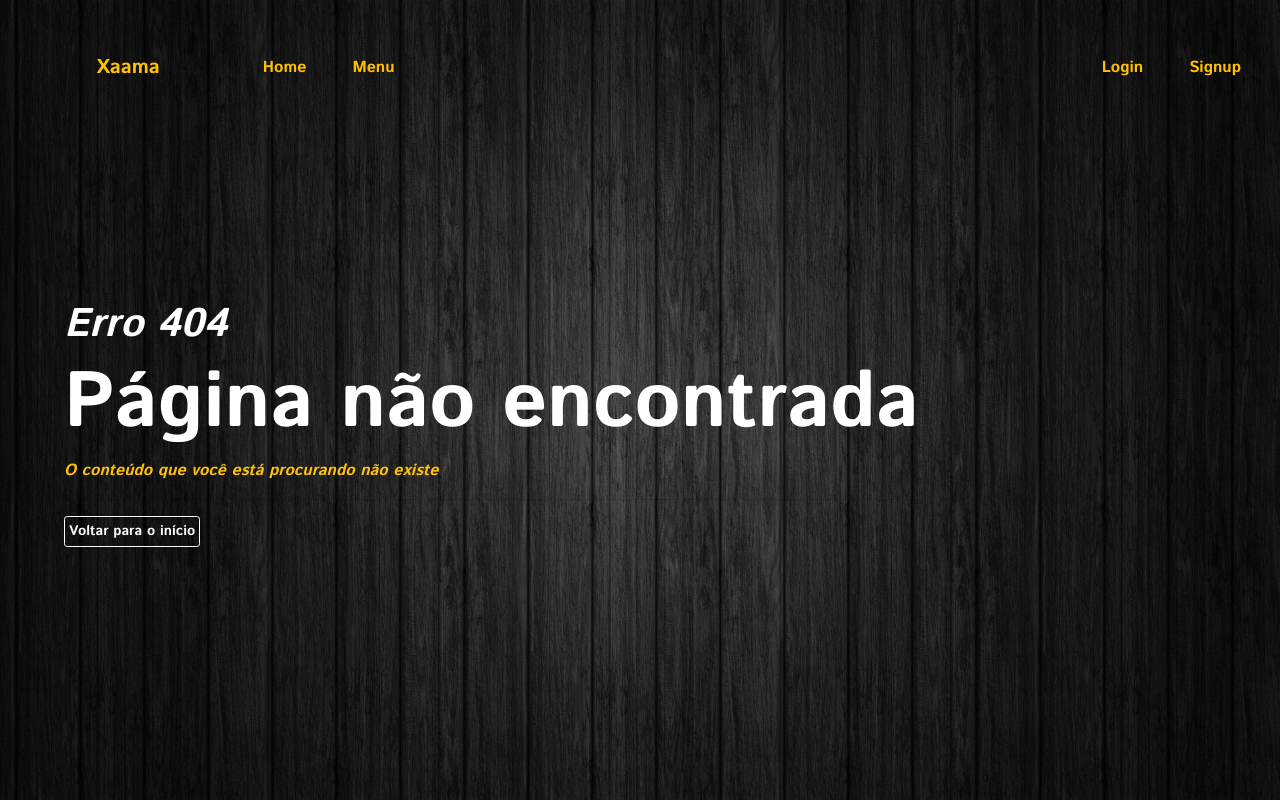
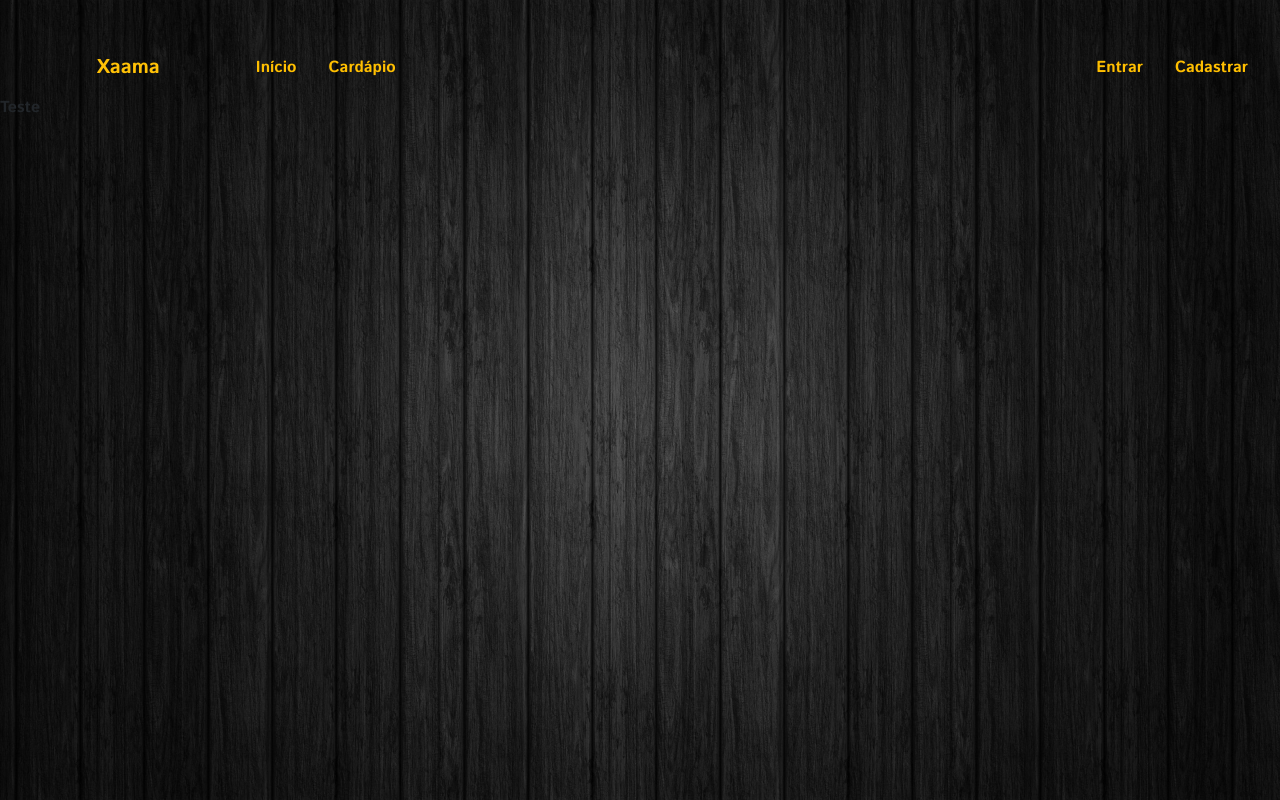
Before and after one commit to XaamaDevs/Delivery-Xaama-frontend, a React (Create React App) app: page /additionals in a window 1280 px wide. Before the commit this address had no page. Built offline with nearby package versions, Linux system fonts and the light colour scheme; no server answers.

Commit message:
Navbar component using react bootstrap features and additionals page created

```diff
--- a/src/pages/Products/index.js
+++ b/src/pages/Additionals/index.js
@@ -5,7 +5,7 @@ import React, { useState } from "react";
 import { Link, useHistory } from "react-router-dom";
 
 //	Exporting resource to routes.js
-export default function Products() {
+export default function Additionals() {
 	return (
 		<div>Teste</div>
 	);
--- a/src/pages/Website/Navbar/index.js
+++ b/src/pages/Website/Navbar/index.js
@@ -1,23 +1,45 @@
 //	Importing React main module and its features
-import React, { useState } from "react";
+import React, { useState, useEffect } from "react";
 
 //	Importing React Router features
-import { NavLink, useHistory} from "react-router-dom";
+import { NavLink, useHistory } from "react-router-dom";
+
+//	Importing React Bootstrap features
+import { Navbar, Nav } from "react-bootstrap";
+
+// Importing backend api
+import api from "../../../services/api";
 
 // Importing styles
 import "./styles.css";
 
 //	Exporting resource to routes.js
-export default function Navbar() {
-	//  Defining userId varible
+export default function WebsiteNavbar() {
+	//  Defining user varibles
 	const [userId, setUserId] = useState(sessionStorage.getItem("userId"));
+	const [user, setUser] = useState({});
 
 	//	Defining history to jump through pages
 	const history = useHistory();
 
+	//	Loading user info
+	useEffect(() => {
+		api.get("/user/" + userId)
+			.then((response) => {
+				setUser(response.data);
+			})
+			.catch((error) => {
+				if(error.response) {
+					alert(error.response.data);
+				} else {
+					alert(error);
+				}
+			});
+	}, [userId]);
+
 	//	Function to handle user logout
-	async function handleLogout(e) {
-		e.preventDefault();
+	async function handleLogout(event) {
+		event.preventDefault();
 
 		try {
 			sessionStorage.removeItem("userId");
@@ -31,74 +53,100 @@ export default function Navbar() {
 	}
 
 	return (
-		<div className="website-container">
-			<nav className="navbar navbar-expand-lg navbar-light bg-transparent pt-5 px-3">
+		<Navbar className="text-warning pt-5 px-3" bg="transparent" expand="lg">
 			<NavLink to="/" className="navbar-brand text-warning">Xaama</NavLink>
-				<button
-					className="navbar-toggler bg-warning"
-					type="button"
-					data-toggle="collapse"
-					data-target="#navbarSupportedContent"
-					aria-controls="navbarSupportedContent"
-					aria-expanded="false"
-					aria-label="Toggle navigation">
-					<span className="navbar-toggler-icon"></span>
-				</button>
-
-				<div className="collapse navbar-collapse" id="navbarSupportedContent">
-					<ul className="navbar-nav mr-auto">
-						<li className="nav-item active">
+			<Navbar.Toggle className="bg-warning" aria-controls="basic-navbar-nav" />
+			<Navbar.Collapse id="basic-navbar-nav">
+				<Nav className="mr-auto">
+					<Nav.Item>
 						<NavLink
 							style={{color: "#ffbf00"}}
 							exact activeClassName="activeRoute"
 							activeStyle={{ color: "white" }}
 							to="/"
-								className="nav-link">Home</NavLink>
-						</li>
-						<li className="nav-item">
-							<NavLink style={{color: "#ffbf00"}}
+							className="nav-link mx-2"
+						>
+							Início
+						</NavLink>
+					</Nav.Item>
+					<Nav.Item>
+						<NavLink
+							style={{color: "#ffbf00"}}
 							activeClassName="activeRoute"
 							activeStyle={{ color: "white" }}
 							to="/menu"
-								className="nav-link">Menu</NavLink>
-						</li>
-					</ul>
+							className="nav-link mx-2"
+						>
+							Cardápio
+						</NavLink>
+					</Nav.Item>
+					{user.userType === 1 || user.userType === 2 ?
+						<Nav.Item>
+							<NavLink
+								style={{color: "#ffbf00"}}
+								activeClassName="activeRoute"
+								activeStyle={{ color: "white" }}
+								to="/additionals"
+								className="nav-link mx-2"
+							>
+								Adicionais
+							</NavLink>
+						</Nav.Item>
+						:
+						null
+					}
+				</Nav>
 				{!userId ?
-						<ul className="navbar-nav ml-auto">
-							<li className="nav-item">
+					<Nav className="ml-auto">
+						<Nav.Item>
 							<NavLink
 								style={{color: "#ffbf00"}}
 								activeClassName="activeRoute"
 								activeStyle={{ color: "white" }}
 								to="/login"
-									className="nav-link">Login</NavLink>
-							</li>
-							<li className="nav-item">
+								className="nav-link mx-2"
+							>
+								Entrar
+							</NavLink>
+						</Nav.Item>
+						<Nav.Item>
 							<NavLink
 								style={{color: "#ffbf00"}}
 								activeClassName="activeRoute"
 								activeStyle={{ color: "white" }}
 								to="/signup"
-									className="nav-link">Signup</NavLink>
-							</li>
-						</ul>
+								className="nav-link mx-2"
+							>
+								Cadastrar
+							</NavLink>
+						</Nav.Item>
+					</Nav>
 					:
-						<ul className="navbar-nav ml-auto">
-							<li className="nav-item">
+					<Nav className="ml-auto">
+						<Nav.Item>
 							<NavLink
 								style={{color: "#ffbf00"}}
 								activeClassName="activeRoute"
 								activeStyle={{ color: "white" }}
 								to="/user"
-									className="nav-link">Perfil</NavLink>
-							</li>
-							<li className="nav-item">
-								<a href="/" onClick={handleLogout} className="nav-link text-warning">Logout</a>
-							</li>
-						</ul>
+								className="nav-link mx-2"
+							>
+								Perfil
+							</NavLink>
+						</Nav.Item>
+						<Nav.Item>
+							<NavLink
+								style={{color: "#ffbf00"}}
+								to="#"
+								onClick={handleLogout}
+								className="nav-link mx-2"
+							>
+								Sair
+							</NavLink>
+						</Nav.Item>
+					</Nav>
 				}
-				</div>
-			</nav>
-		</div>
+			</Navbar.Collapse>
+		</Navbar>
 	);
 }
--- a/src/routes.js
+++ b/src/routes.js
@@ -11,7 +11,7 @@ import Navbar from "./pages/Website/Navbar";
 import User from "./pages/User";
 import Login from "./pages/User/Login";
 import Signup from "./pages/User/Signup";
-import Products from "./pages/Products";
+import Additionals from "./pages/Additionals";
 import Order from "./pages/Order";
 import Menu from "./pages/Menu";
 
@@ -25,9 +25,9 @@ export default function Routes() {
 				<Route exact path="/user" component={User} />
 				<Route exact path="/login" component={Login} />
 				<Route exact path="/signup" component={Signup} />
-				<Route exact path="/products" component={Products} />
 				<Route exact path="/order" component={Order} />
 				<Route exact path="/menu" component={Menu} />
+				<Route exact path="/additionals" component={Additionals} />
 				<Route path="*" component={NotFoundPage} />
 			</Switch>
 		</BrowserRouter>
```
Lines whose indentation alone changed are shown as unchanged.
